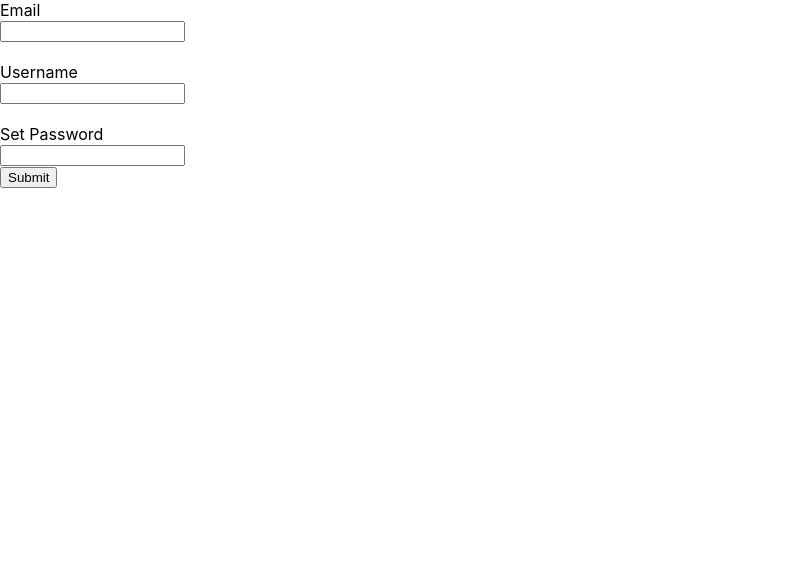
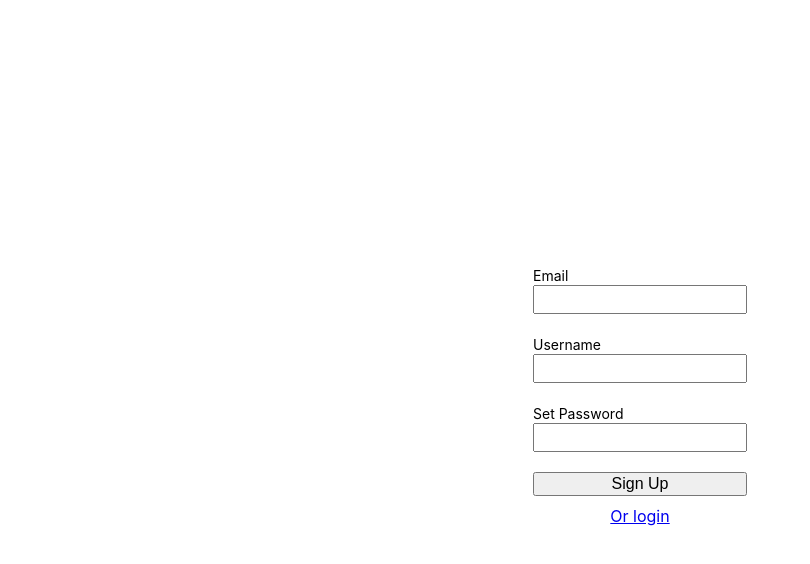
Before and after one commit to austen-wade/charla-chat, a React (Create React App) app in the folder client/: page / in a window 1280 px wide. Shown: the top 564 px of the page, without its empty margins (0-810 px from the left). Built offline with nearby package versions, Linux system fonts and the light colour scheme.

Commit message:
made sign up a little prettier

```diff
--- a/client/src/App.scss
+++ b/client/src/App.scss
@@ -1,14 +1,14 @@
 body {
     margin: 0;
-	font-family: -apple-system, BlinkMacSystemFont, 'Segoe UI', 'Roboto',
-		'Oxygen', 'Ubuntu', 'Cantarell', 'Fira Sans', 'Droid Sans',
-		'Helvetica Neue', sans-serif;
+    font-family: -apple-system, BlinkMacSystemFont, "Segoe UI", "Roboto",
+        "Oxygen", "Ubuntu", "Cantarell", "Fira Sans", "Droid Sans",
+        "Helvetica Neue", sans-serif;
     -webkit-font-smoothing: antialiased;
     -moz-osx-font-smoothing: grayscale;
 }
 
 code {
-	font-family: source-code-pro, Menlo, Monaco, Consolas, 'Courier New',
+    font-family: source-code-pro, Menlo, Monaco, Consolas, "Courier New",
         monospace;
 }
 
@@ -48,3 +48,28 @@ code {
     width: 100%;
     outline: none;
 }
+
+.signup-form {
+    display: grid;
+    justify-content: center;
+    align-content: center;
+    width: 100vw;
+    height: 100vh;
+
+    input {
+        min-width: 200px;
+        padding: 5px;
+    }
+    .or-login {
+        text-align: center;
+        margin: 10px;
+    }
+    label {
+        font-size: 14px;
+    }
+    button {
+        cursor: pointer;
+        margin-top: 20px;
+        font-size: 16px;
+    }
+}
--- a/client/src/components/SignUp.js
+++ b/client/src/components/SignUp.js
@@ -6,7 +6,7 @@ const SignUp = () => {
     const onSubmit = (data) => console.log({ data, errors });
 
     return (
-        <form onSubmit={handleSubmit(onSubmit)}>
+        <form className="signup-form" onSubmit={handleSubmit(onSubmit)}>
             <div className="input-group">
                 <label>Email</label>
                 <br />
@@ -36,7 +36,11 @@ const SignUp = () => {
                     ref={register({ required: true, maxLength: 30 })}
                 />
             </div>
-            <button type="submit">Submit</button>
+            <button type="submit">Sign Up</button>
+
+            <a className="or-login" href="/">
+                Or login
+            </a>
         </form>
     );
 };
```
Lines whose indentation alone changed are shown as unchanged.
